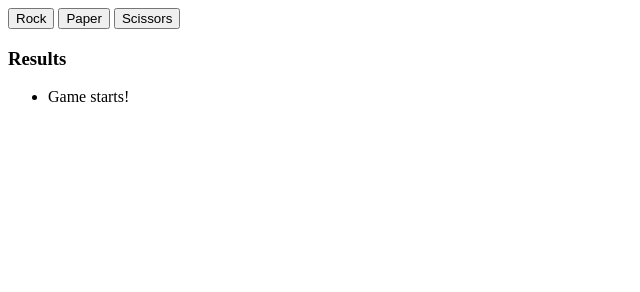
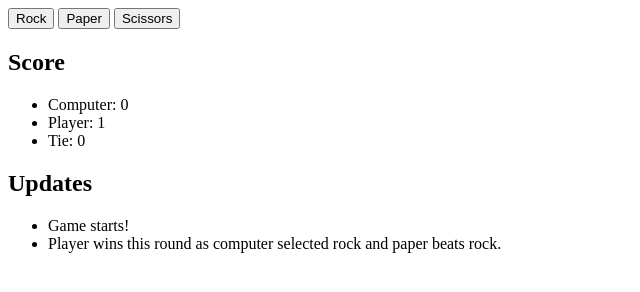
Before and after one commit to boistei/rockPaperScissors, a plain HTML site: page index.html in a window 1280 px wide. Both pictures are taken after a click on the button "Paper". Shown: the whole page, without its empty margins (0-640 px from the left). Drawn offline with Linux system fonts and the light colour scheme.

Commit message:
Complete display on page, limiting attempts pending

```diff
--- a/index.html
+++ b/index.html
@@ -15,7 +15,13 @@
         <button id="paper">Paper</button>
         <button id="scissors">Scissors</button>
     </div>
-    <h3>Results</h3>
+    <h2>Score</h2>
+    <ul>
+        <li>Computer: <span id="compScoreDisp">0</span></li>
+        <li>Player: <span id="playScoreDisp">0</span></li>
+        <li>Tie: <span id="tieScoreDisp">0</span></li>
+    </ul>
+    <h2>Updates</h2>
     <ul id="scoreBoard">
         <li>Game starts!</li>
     </ul>
--- a/script.js
+++ b/script.js
@@ -1,18 +1,19 @@
-let compScore = 0, playScore = 0, gameOver = false;
+let compScore = 0, playScore = 0, tieScore = 0;
 let play = "", comp = "";
+let textContent = "";
+const scoreBoard = document.querySelectorAll("ul")[1];
+
+const compScoreDisp = document.querySelector("#compScoreDisp");
+const playScoreDisp = document.querySelector("#playScoreDisp");
+const tieScoreDisp = document.querySelector("#tieScoreDisp");
 
 const buttons = document.querySelectorAll("button");
 for (let button of buttons) {
-    if (!gameOver) {
-        button.addEventListener("click", () => {
-            play = button.id;
-            comp = select();
-            game();
-            if (playScore === 5 || compScore === 5) {
-                gameOver = true;
-            }
-        });
-    }
+    button.addEventListener("click", () => {
+        play = button.id;
+        comp = select();
+        game();
+    });
 }
 
 
@@ -25,31 +26,32 @@ function select() {
 function playRound(playerSelection, computerSelection) {
     if ((computerSelection === "rock" && playerSelection === "scissors")
         || (computerSelection === "paper" && playerSelection === "rock")
-        || (computerSelection === "scissors" && playerSelection === "paper")) {
+        || (computerSelection === "scissors" && playerSelection === "paper"))
         return "Computer";
-    }
     else if ((computerSelection === "scissors" && playerSelection === "rock")
         || (computerSelection === "rock" && playerSelection === "paper")
-        || (computerSelection === "paper" && playerSelection === "scissors")) {
+        || (computerSelection === "paper" && playerSelection === "scissors"))
         return "Player";
-    }
-    else if (computerSelection === playerSelection) {
+    else if (computerSelection === playerSelection)
         return "Tie";
-    }
-    else return "Invalid!";
 }
 
 function game() {
     let winner = playRound(play, comp);
     if (winner === "Computer") {
         compScore++;
-        console.log(`Computer wins this round as computer selected ${comp} and ${comp} beats ${play}. Computer: ${compScore}; Player: ${playScore}`);
+        textContent = `Computer wins this round as computer selected ${comp} and ${comp} beats ${play}.`;
     } else if (winner === "Player") {
         playScore++;
-        console.log(`Player wins this round as computer selected ${comp} and ${play} beats ${comp}. Computer: ${compScore}; Player: ${playScore}`);
+        textContent = `Player wins this round as computer selected ${comp} and ${play} beats ${comp}.`;
     } else if (winner === "Tie") {
-        console.log(`It's a tie! Computer: ${compScore}; Player: ${playScore}`);
-    } else {
-        console.log("Invalid selection. Try again!");
+        tieScore++;
+        textContent = `It's a tie!`;
     }
+    let scoreUpdate = document.createElement("li");
+    scoreUpdate.textContent = textContent;
+    scoreBoard.append(scoreUpdate);
+    compScoreDisp.textContent = compScore;
+    playScoreDisp.textContent = playScore;
+    tieScoreDisp.textContent = tieScore;
 }
```
